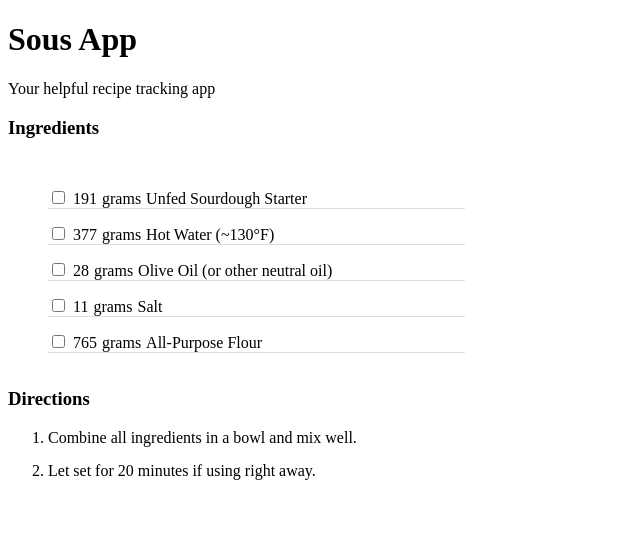
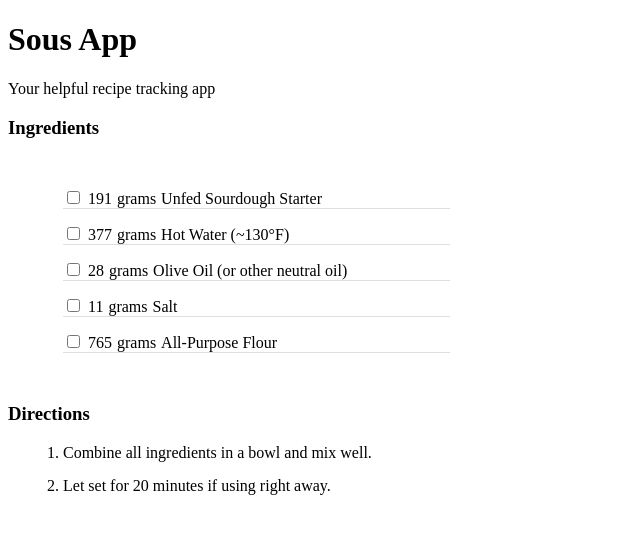
Before and after one commit to jadrubio/sous-app, a React (Vite) app: page / in a window 1280 px wide. Shown: the top 534 px of the page, without its empty margins (0-640 px from the left). Built offline with nearby package versions, Linux system fonts and the light colour scheme.

Commit message:
styling updates

```diff
--- a/src/Directions/styles.css
+++ b/src/Directions/styles.css
@@ -1,7 +1,3 @@
-.direction-item {
-    margin-top: 15px;
-}
-
 .step {
     background: none;
     border: none;
--- a/src/Ingredients/styles.css
+++ b/src/Ingredients/styles.css
@@ -15,7 +15,6 @@
 }
 
 .ingredient-item {
-    margin-top: 15px;
     list-style-type: none;
     border-bottom: 1px solid rgba(0, 0, 0, .125);
 }
--- a/src/global-styles.css
+++ b/src/global-styles.css
@@ -1,3 +1,7 @@
+li {
+    margin: 15px;
+}
+
 .checked {
     color: grey;
     text-decoration: line-through;
```
